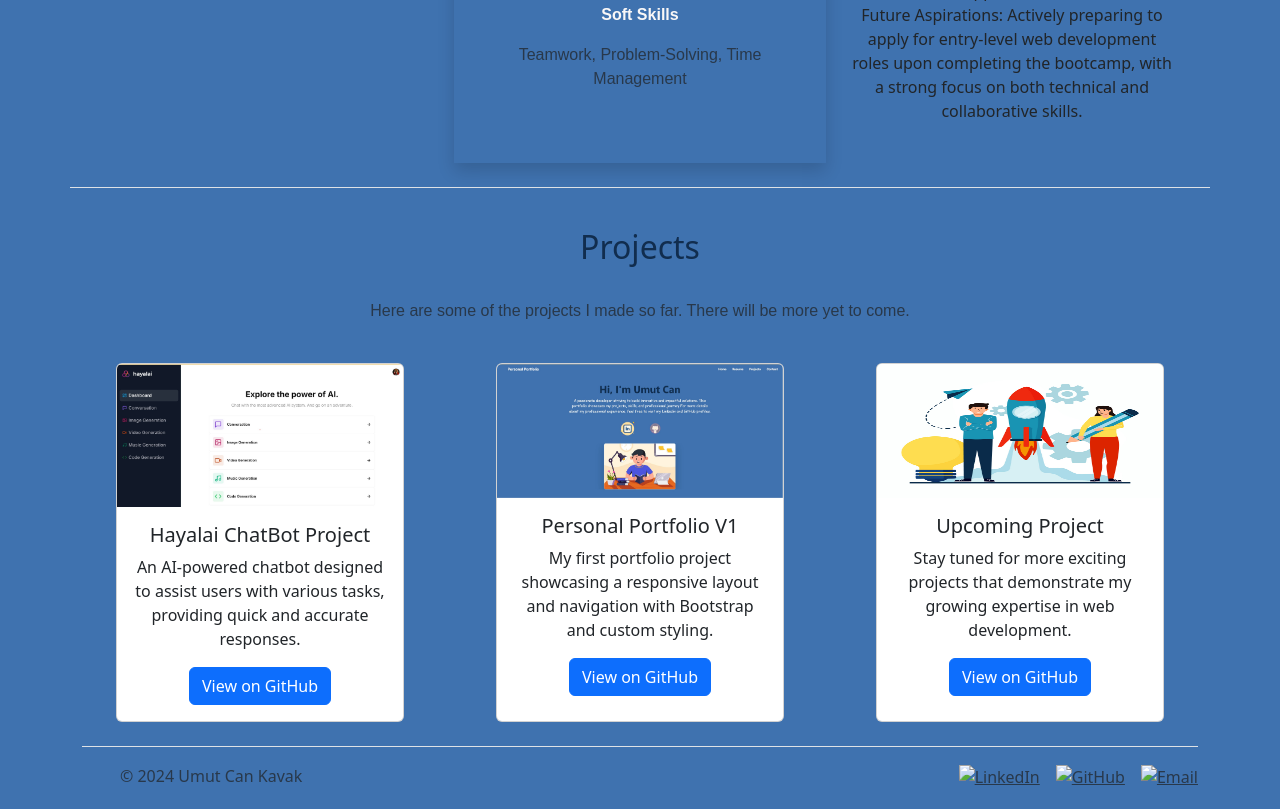
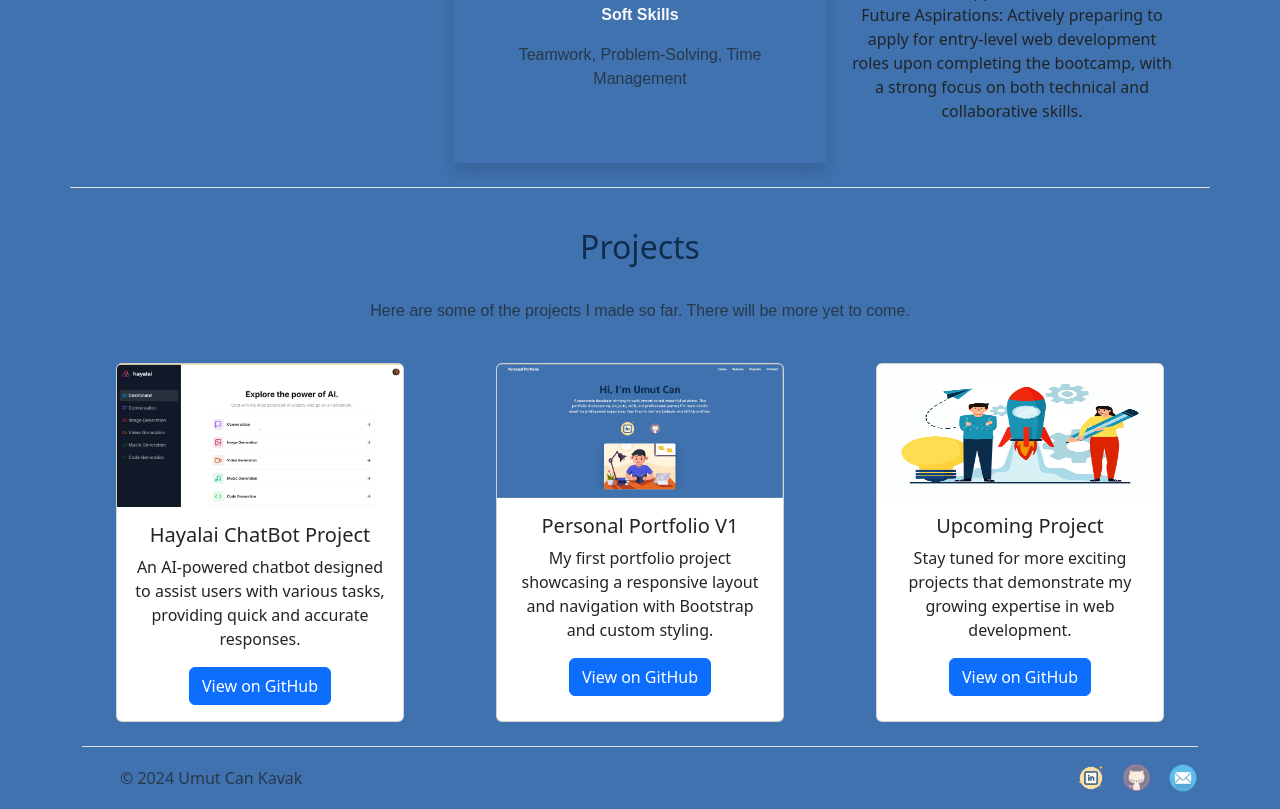
Before and after one commit to UmutcanKAVAK/Personal-Portfolio-V2, a plain HTML site: page index.html in a window 1280 px wide. Shown: the part 1206-2015 px from the top of the page. Drawn offline with nearby package versions, Linux system fonts and the light colour scheme; the site is published under a folder, as on GitHub Pages, so addresses that start at the root find nothing.

Commit message:
Update index.html

```diff
--- a/index.html
+++ b/index.html
@@ -273,17 +273,17 @@ Contact
     <ul class="nav col-md-4 justify-content-end list-unstyled d-flex">
       <li class="ms-3">
         <a class="text-body-secondary" href="https://www.linkedin.com/in/umut-can-kavak/" target="_blank">
-          <img src="/images/icons8-linkedin-100.png" alt="LinkedIn" width="30">
+          <img src="images/icons8-linkedin-100.png" alt="LinkedIn" width="30">
         </a>
       </li>
       <li class="ms-3">
         <a class="text-body-secondary" href="https://github.com/UmutcanKAVAK" target="_blank">
-          <img src="/images/icons8-github-64.png" alt="GitHub" width="30">
+          <img src="images/icons8-github-64.png" alt="GitHub" width="30">
         </a>
       </li>
       <li class="ms-3">
         <a class="text-body-secondary" href="mailto:umutcankvk335@gmail.com">
-          <img src="/images/mail-1454731_640.webp" alt="Email" width="30">
+          <img src="images/mail-1454731_640.webp" alt="Email" width="30">
         </a>
       </li>
     </ul>
```
